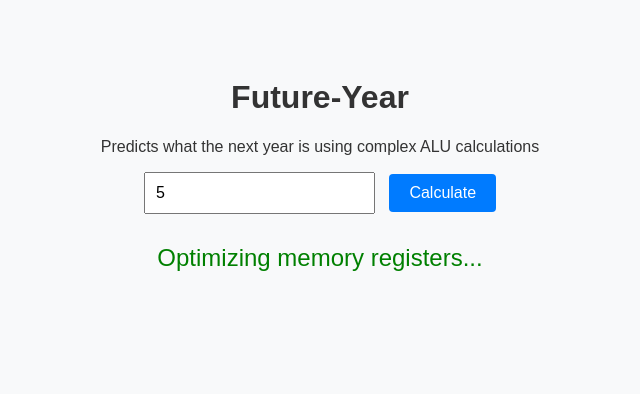
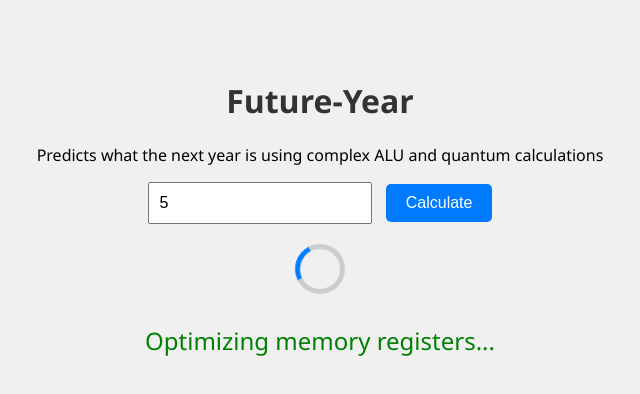
Before and after one commit to Knight126In/Future-Year, a plain HTML site: page index.html in a window 1280 px wide. Both pictures are taken after typing "5" into the empty fields and a click on the button "Calculate". Shown: the whole page, without its empty margins (320-960 px from the left). Drawn offline with Linux system fonts and the light colour scheme.

Commit message:
Update index.html

```diff
--- a/index.html
+++ b/index.html
@@ -5,27 +5,30 @@
   <meta charset="UTF-8" />
   <meta name="viewport" content="width=device-width, initial-scale=1.0"/>
   <title>Future-Year</title>
-  <meta name="description" content="Predicts what the next year is using complex ALU calculations">
+  <meta name="description" content="Predict the next year with absurd ALU logic. The dumbest smart site online.">
   <style>
     body {
-      font-family: Arial, sans-serif;
+      font-family: 'Segoe UI', Tahoma, Geneva, Verdana, sans-serif;
       text-align: center;
       padding: 50px;
-      background: #f8f9fa;
+      background-color: #f0f0f0;
+    }
+    h1 {
       color: #333;
     }
     input {
       padding: 10px;
       font-size: 16px;
+      width: 200px;
+      margin-right: 10px;
     }
     button {
       padding: 10px 20px;
       font-size: 16px;
-      margin-left: 10px;
       background-color: #007bff;
       color: white;
       border: none;
-      border-radius: 4px;
+      border-radius: 5px;
     }
     button:hover {
       background-color: #0056b3;
@@ -34,24 +37,52 @@
       margin-top: 30px;
       font-size: 24px;
       color: green;
+      min-height: 40px;
+      opacity: 0;
+      transition: opacity 0.5s ease-in-out;
+    }
+    .fade-in {
+      opacity: 1 !important;
+    }
+    .spinner {
+      margin: 20px auto;
+      width: 40px;
+      height: 40px;
+      border: 5px solid #ccc;
+      border-top: 5px solid #007bff;
+      border-radius: 50%;
+      animation: spin 1s linear infinite;
+    }
+    @keyframes spin {
+      0% { transform: rotate(0deg); }
+      100% { transform: rotate(360deg); }
     }
   </style>
 </head>
 <body>
   <h1>Future-Year</h1>
-  <p>Predicts what the next year is using complex ALU calculations</p>
+  <p>Predicts what the next year is using complex ALU and quantum calculations</p>
 
   <input type="number" id="currentYear" placeholder="Enter current year" />
   <button onclick="predict()">Calculate</button>
 
+  <div class="spinner" id="spinner" style="display: none;"></div>
   <div id="result"></div>
 
   <script>
+    function speak(text) {
+      const utterance = new SpeechSynthesisUtterance(text);
+      speechSynthesis.speak(utterance);
+    }
+
     function predict() {
       const year = parseInt(document.getElementById("currentYear").value);
       const result = document.getElementById("result");
+      const spinner = document.getElementById("spinner");
+
       if (isNaN(year)) {
         result.textContent = "Please enter a valid year!";
+        result.classList.add("fade-in");
         return;
       }
 
@@ -61,23 +92,37 @@
         "Optimizing memory registers...",
         "Resolving potential time paradox...",
         "Nullifying blackouts...",
-      "Finalizing warp matrix...",
+        "Finalizing warp matrix..."
       ];
 
       let i = 0;
       result.textContent = steps[i];
+      speak(steps[i]);
+      result.classList.remove("fade-in");
+      void result.offsetWidth; // trigger reflow
+      result.classList.add("fade-in");
+      spinner.style.display = "block";
 
       const interval = setInterval(() => {
         i++;
         if (i < steps.length) {
           result.textContent = steps[i];
+          speak(steps[i]);
+          result.classList.remove("fade-in");
+          void result.offsetWidth;
+          result.classList.add("fade-in");
         } else {
           clearInterval(interval);
-        result.textContent = "✅ The next year is: " + (year + 1);
+          spinner.style.display = "none";
+          const answer = "✅ The next year is: " + (year + 1);
+          result.textContent = answer;
+          result.classList.remove("fade-in");
+          void result.offsetWidth;
+          result.classList.add("fade-in");
+          speak(answer);
         }
-    }, 1000); // 1 second between steps
+      }, 1200);
     }
-
   </script>
 </body>
 </html>
```
Lines whose indentation alone changed are shown as unchanged.
